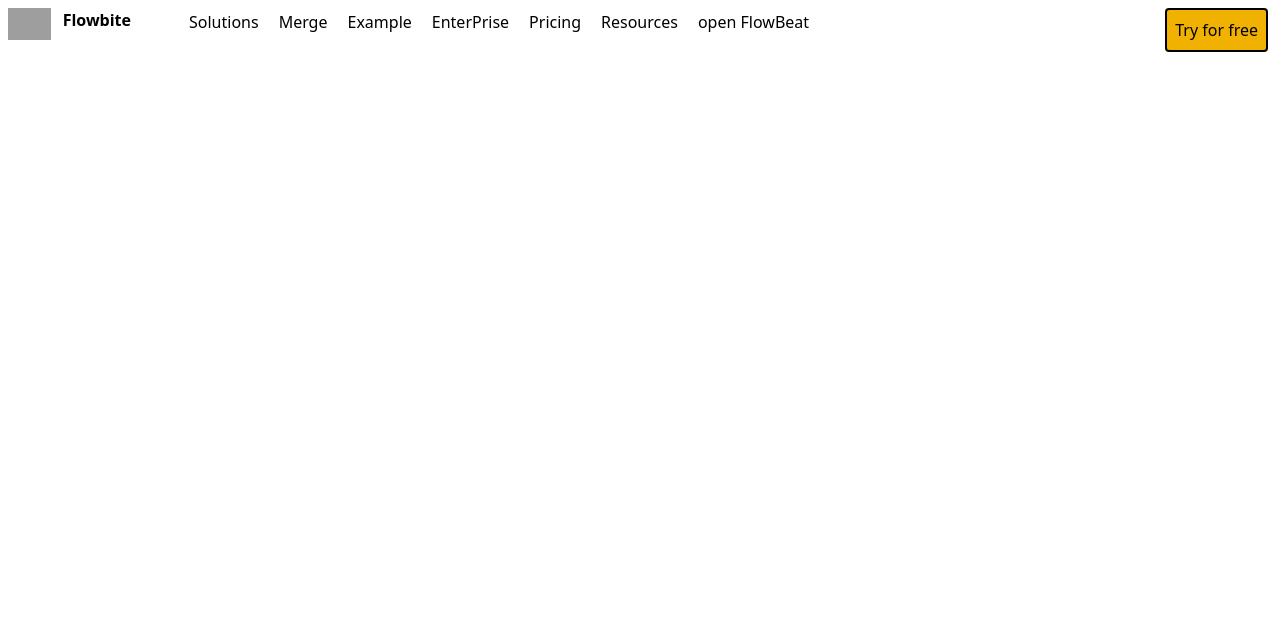
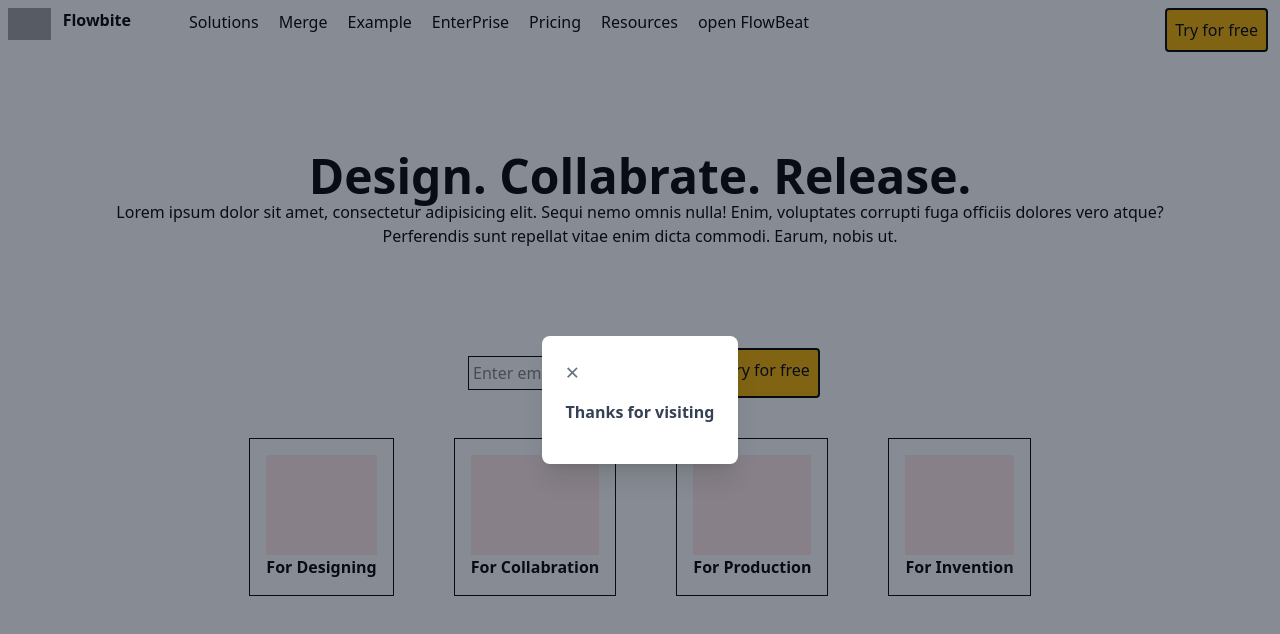
Before and after one commit to Khushi-jc04/task-day1, a React (Vite) app: page / in a window 1280 px wide. Shown: the top 634 px of the page. Built offline with nearby package versions, Linux system fonts and the light colour scheme; grey boxes are pictures that could not be loaded.

Commit message:
heroPage and modal added

```diff
--- /dev/null
+++ b/src/Days/Day-2/Components/Cards.jsx
@@ -0,0 +1,23 @@
+export function Cards({ data }) {
+    return (
+        <>
+            {console.log(data)}
+            <div className="flex flex-wrap gap-15 place-self-center m-10">
+
+                {
+                    data.map((item, key) => (
+                        <div key={key} className="border-1 p-4 font-bold">
+                            <div className="bg-red-500/10 h-25">
+
+                            </div>
+                            <div>
+                                {item.caption}
+                            </div>
+                        </div>
+                    ))
+                }
+            </div>
+        </>
+    )
+
+}
--- a/src/Days/Day-2/Components/HeroSection.jsx
+++ b/src/Days/Day-2/Components/HeroSection.jsx
@@ -1,10 +1,32 @@
+import { Part1 } from "./Part1"
+import { Part2 } from "./Part2"
+import { Cards } from "./Cards"
 export function HeroSection(){
+  const data=[{
+    id:1,
+    caption:"For Designing"
+  },
+   {
+    id:2,
+    caption:"For Collabration"
+   },
+   {
+    id:3,
+    caption:"For Production"
+   },
+   {
+    id:4,
+    caption:"For Invention"
+   }
+]
     return(
         <>
-        <div>
+        <div className="">
+            <Part1/>
+            <Part2/>
+            <Cards data={data}/>
+        </div>
 
-        </div>
-          <h1>Design Collabrate Release</h1>
         </>
     )
 }
--- /dev/null
+++ b/src/Days/Day-2/Components/Modal.jsx
@@ -0,0 +1,22 @@
+export function Modal(setFlag){
+  console.log(setFlag)
+  const handleClick=()=>{
+    console.log("IOnside button click")
+            setFlag.fun(false);
+  }
+    return(
+        <>
+           {/* <h1>Thanks for visiting</h1> */}
+           <div id="myModal" className="fixed inset-0 flex items-center justify-center">
+            <div className="fixed inset-0 bg-gray-900 opacity-50"></div>
+            <div className="bg-white rounded-lg shadow-xl p-6 max-w-sm mx-auto z-10">
+    <div className="flex justify-between items-center mb-4">
+      <button id="closeModalBtn" className="text-gray-500 hover:text-gray-700 text-2xl leading-none" onClick={handleClick}>&times;</button>
+    </div>
+    <p className="text-gray-700 mb-4 font-bold text-size-10">Thanks for visiting</p>
+
+  </div>
+            </div>
+        </>
+    )
+}
--- /dev/null
+++ b/src/Days/Day-2/Components/Part1.jsx
@@ -0,0 +1,12 @@
+export function Part1(){
+    return (
+        <>
+          <div className="p-25">
+            <h1 className="text-5xl font-bold place-self-center">Design. Collabrate. Release.</h1>
+            <p className="place-self-center text-center">
+                Lorem ipsum dolor sit amet, consectetur adipisicing elit. Sequi nemo omnis nulla! Enim, voluptates corrupti fuga officiis dolores vero atque? Perferendis sunt repellat vitae enim dicta commodi. Earum, nobis ut.
+            </p>
+          </div>
+        </>
+    )
+}
--- /dev/null
+++ b/src/Days/Day-2/Components/Part2.jsx
@@ -0,0 +1,11 @@
+import { TryButton } from "./TryButton"
+export function Part2(){
+    return(
+        <>
+         <div className="place-self-center flex">
+            <input type="email" placeholder="Enter email" className="border-1 border black-500 m-2 p-1"/>
+            <TryButton/>
+         </div >
+        </>
+    )
+}
--- /dev/null
+++ b/src/Days/Day-2/Components/VisitingPage.jsx
@@ -0,0 +1,9 @@
+export function VisitingPage(){
+    return(
+        <>
+           <div>
+
+           </div>
+        </>
+    )
+}
--- a/src/Days/Day-2/Pages/HomePage.jsx
+++ b/src/Days/Day-2/Pages/HomePage.jsx
@@ -1,8 +1,27 @@
 import { Navbar } from "../Components/Navbar"
+import { HeroSection } from "../Components/HeroSection"
+import { useEffect, useState } from "react"
+import { VisitingPage } from "../Components/VisitingPage";
+import { Modal } from "../Components/Modal";
 export function HomePage(){
+  const [count,setCount]=useState(1);
+  const [flag,setFlag]=useState(false);
+  useEffect(()=>{
+    setTimeout(()=>{
+       setFlag(true);
+    },2000)
+  },[])
+  const flagHandler=(newValue)=>{
+    setFlag(newValue);
+  }
     return(
         <>
           <Navbar/>
+          <HeroSection/>
+          {flag?
+          <Modal fun={flagHandler}/>
+          // <h1>you have visited it once</h1>
+          :<></>}
         </>
     )
 }
```
